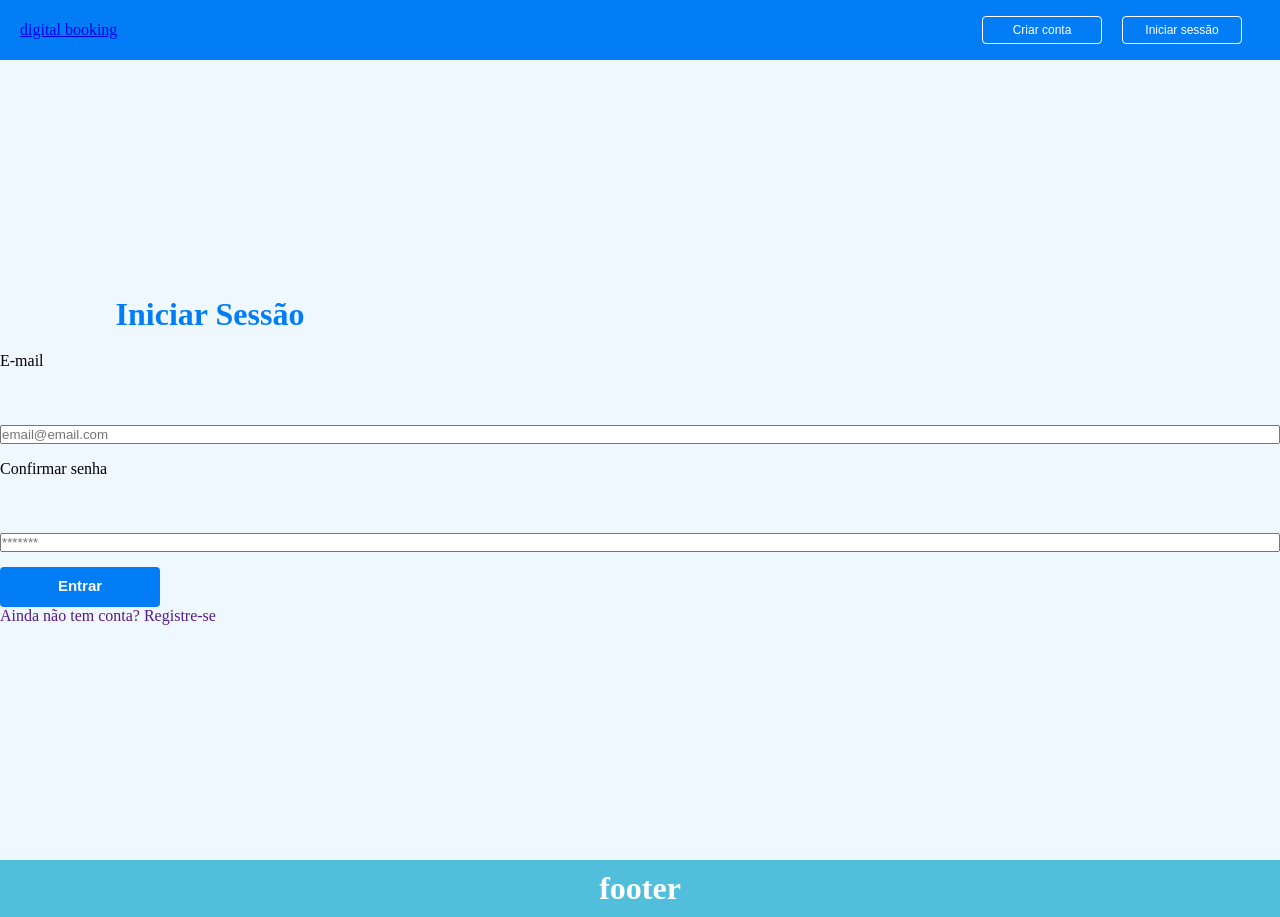
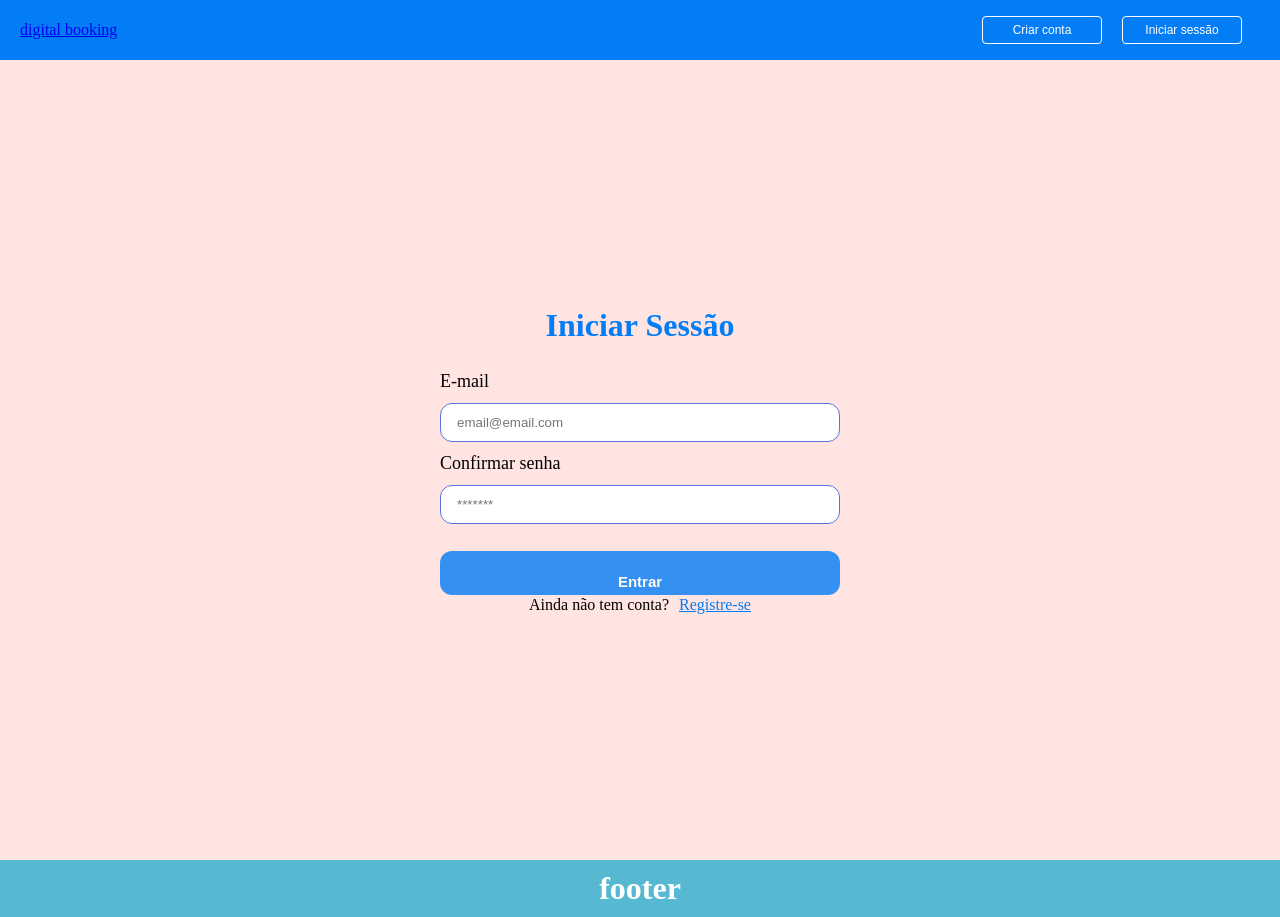
Before and after one commit to GabrielyPaz/projeto-integrador, a React (Vite) app: page /login in a window 1280 px wide. Built offline with nearby package versions, Linux system fonts and the light colour scheme.

Commit message:
atualizando estilização login

```diff
--- a/src/Components/LoginForm/Form.module.css
+++ b/src/Components/LoginForm/Form.module.css
@@ -1,73 +1,78 @@
 body{
-    background-color: #F0F8FF;
+    background-color: #FFE4E1;
     margin: 0;
 }
 
 .h1{
     width: 420px;
     height: 40px;
-    margin: 0;
+    margin-bottom: 25px;
     left: 117px;
     color: #037df6;
     font-weight: bold;
     display: flex;
-    algin-itens: center;
+    algin-items: center;
     justify-content: center;
-
-
 }
 
 .loginform {
     width: 100vw;
     height: 100vh;
-
     display: flex;
-    algin-itens: center;
+    align-items: center;
     justify-content: center;
     flex-direction: column;
 }
 
 .inputContainer {
     display: flex;
-    justify-content: center;
     algin-items: center;
     flex-direction: column;
-    margin-top:15px;
 
 }
 
 .label {
-
-    font-weight: 3.125rem;
-    font-size: 16px;
+    font-weight: 400;
+    font-size: 18px;
     line-height: 19px;
-    margin-bottom:40px;
+    margin-top: 0;
+    margin-bottom: 12px;
 }
 
 .input {
     display: flex;
-    justify-content: center;
-    algin-items: center;
-    flex-direction: column;
-    margin-top:15px;
+    flex-direction: row;
+    algin-items: flex-start;
+    padding: 16px;
+    width: 400px;
+    height: 39px;
+
+   border: 1px solid #5C73DB;
+   border-radius: 12px;
+   margin-bottom: 12px;
 }
 
 .button {
-    width: 160px;
+    width: 400px;
     height: 40px;
     margin-top: 15px;
-    padding: 10px;
+    padding: 22px;
+
     display: flex;
     justify-content: center;
+    flex-direction: row;
     algin-items: center;
-    color: #FFFFFF;
+    text-align: center;
     font-weight: bold;
     font-size: 15px;
-    text-align: center;
+    color: #FFFFFF;
     border: none;
-    border-radius: 4px;
+
     background-color: #037df6;
+    border-radius: 12px;
+
     cursor: pointer;
+    opacity: 0.8;
     transition: all 0.3s ease;
 }
 
@@ -76,11 +81,26 @@ body{
     color: white;
   }
 
-.registrar{
-    width: 106px;
-    height: 40px;
-    top: 84px;
-    left: 18px;
-    margin-top: 30px;
+  .log {
+    display: flex;
+    align-items: center;
+    justify-content: center;
+    gap: 10px;
+}
+
+.question {
+    font-weight: 400;
+    font-size: 16px;
+    line-height: 19px;
     text-decoration: none;
+    color: #000000;
 }
+
+
+.register{
+    font-weight: 400;
+    font-size: 16px;
+    line-height: 19px;
+    text-decoration-line: underline;
+    color:  #037df6;
+}
--- a/src/Components/LoginForm/LoginForm.jsx
+++ b/src/Components/LoginForm/LoginForm.jsx
@@ -22,7 +22,10 @@ const Login = () => {
             Entrar
         </button>
 
-        <a className={styles.registrar} href="">Ainda não tem conta? Registre-se</a>
+        <div className={styles.log} >
+        <p className={styles.question} >Ainda não tem conta?</p>
+        <a className={styles.register} href="#">Registre-se</a>
+        </div>
 
        </form>
     </login>
```
